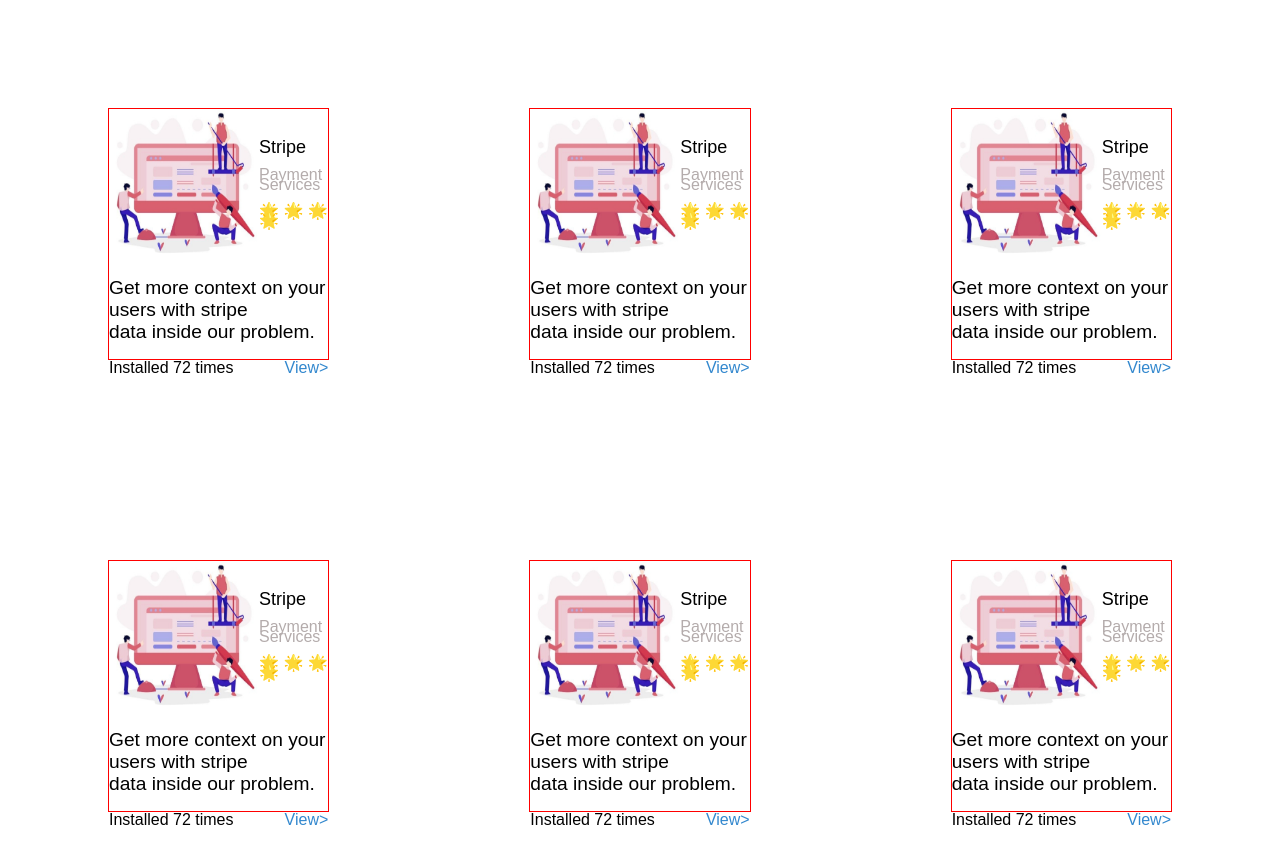
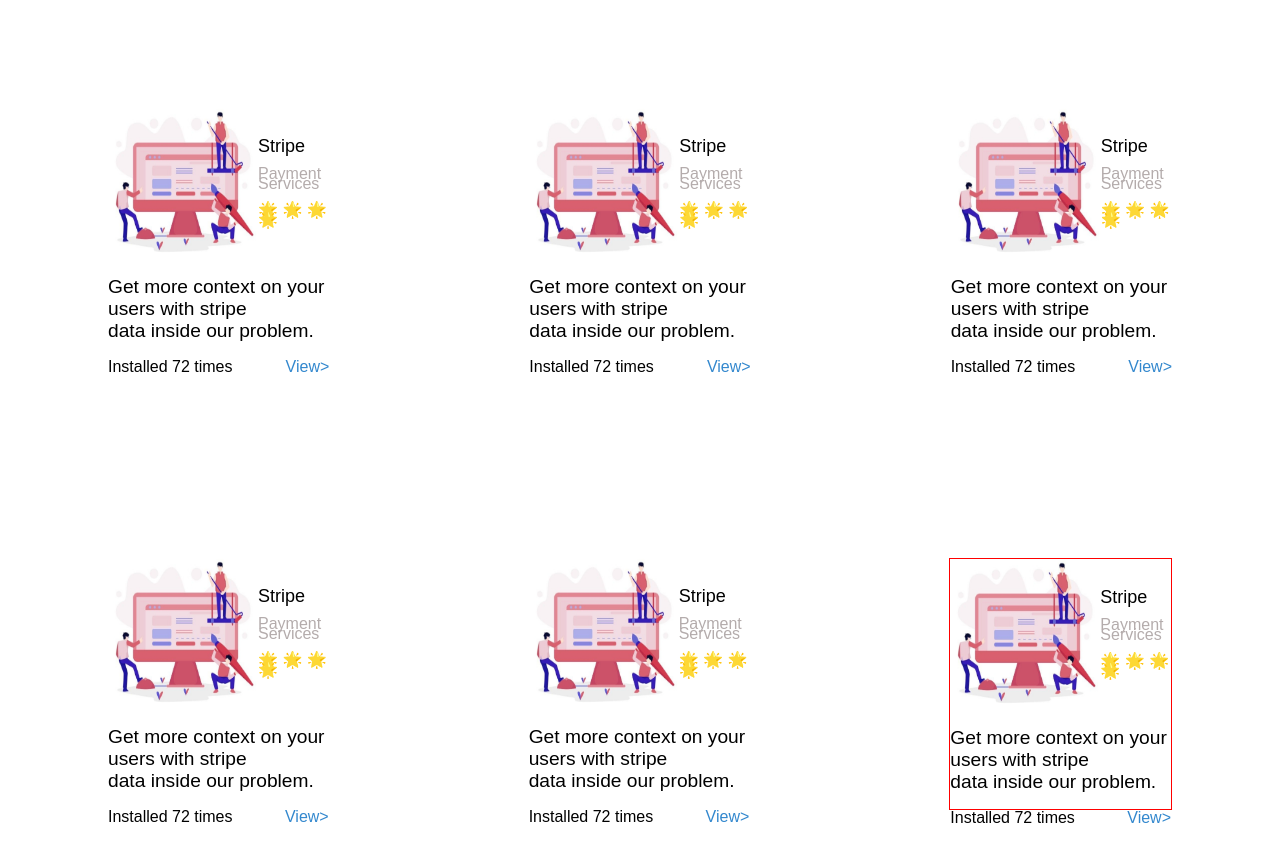
Before and after one commit to 20551a0202-harini/flexbox, a plain HTML site: page task2.html in a window 1280 px wide. Drawn offline with Linux system fonts and the light colour scheme.

Commit message:
Update task2.html

```diff
--- a/task2.html
+++ b/task2.html
@@ -10,7 +10,6 @@
         }
 .card1{
     margin: 100px;
-    border: 1px solid red;
     width: 500px;
     height: 250px;
     gap: 15px;
@@ -51,7 +50,6 @@ font-family: Arial, Helvetica, sans-serif;
 
 .card2{
     margin: 100px;
-    border: 1px solid red;
     width: 500px;
     height: 250px;
     gap: 15px;
@@ -90,7 +88,6 @@ font-family: Arial, Helvetica, sans-serif;
 
 .card3{
     margin: 100px;
-    border: 1px solid red;
     width: 500px;
     height: 250px;
     gap: 15px;
@@ -129,7 +126,6 @@ font-family: Arial, Helvetica, sans-serif;
 
 .card4{
     margin: 100px;
-    border: 1px solid red;
     width: 500px;
     height: 250px;
     gap: 15px;
@@ -170,7 +166,6 @@ font-family: Arial, Helvetica, sans-serif;
 }
 .card5{
     margin: 100px;
-    border: 1px solid red;
     width: 500px;
     height: 250px;
     gap: 15px;
```
